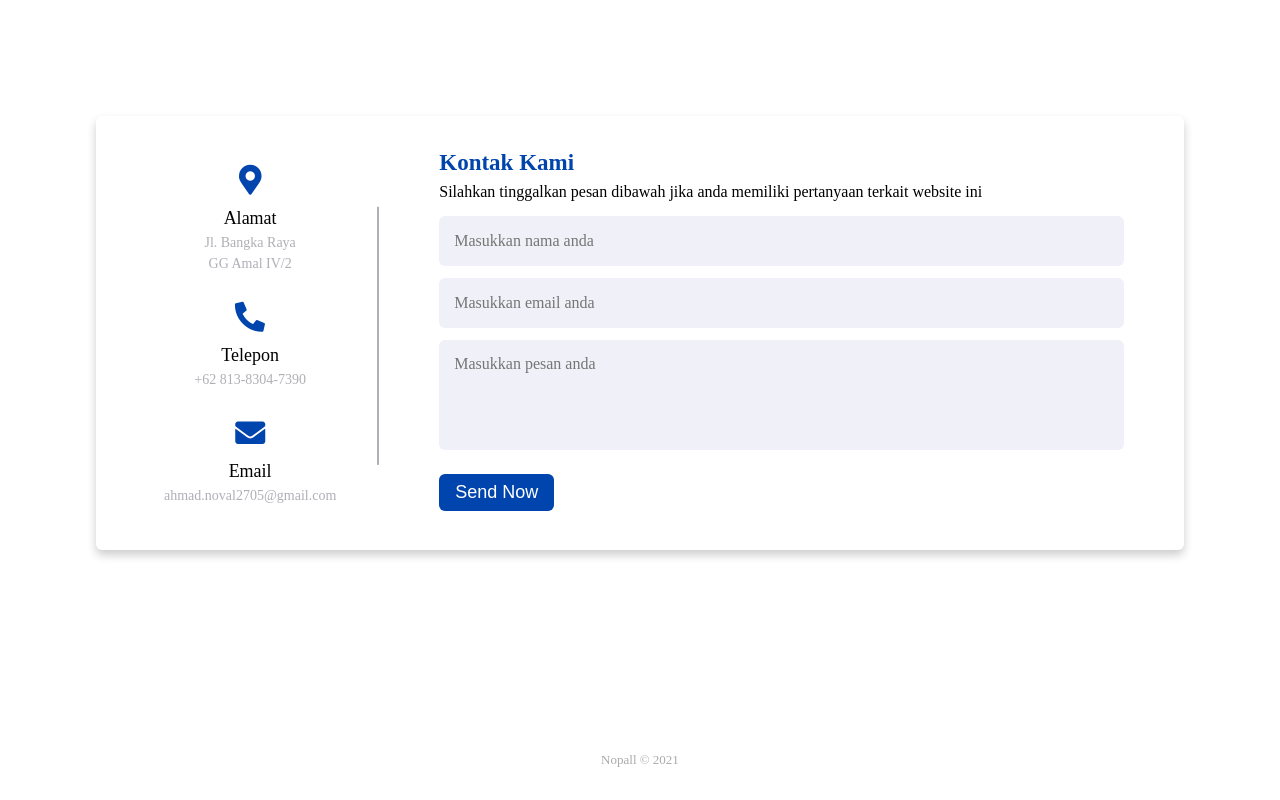
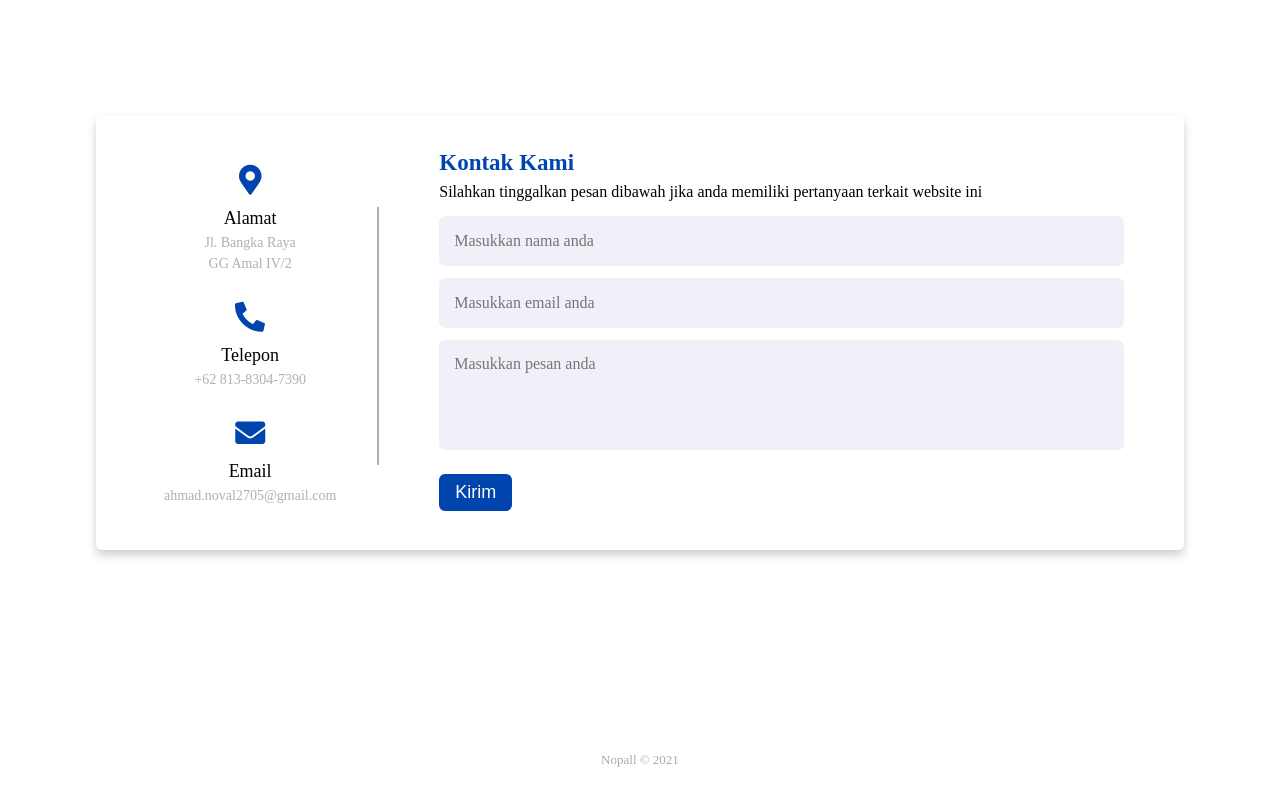
Before and after one commit to aNopall/ink-desain, a plain HTML site: page index.html in a window 1280 px wide. Shown: the part 3113-3913 px from the top of the page. Drawn offline with Linux system fonts and the light colour scheme.

Commit message:
Update index.html

```diff
--- a/index.html
+++ b/index.html
@@ -168,7 +168,7 @@
             <textarea required="required" placeholder="Masukkan pesan anda"></textarea>
           </div>
           <div class="button">
-            <input type="button" value="Send Now" >
+            <input type="button" value="Kirim" >
           </div>
         </form>
       </div>
```
